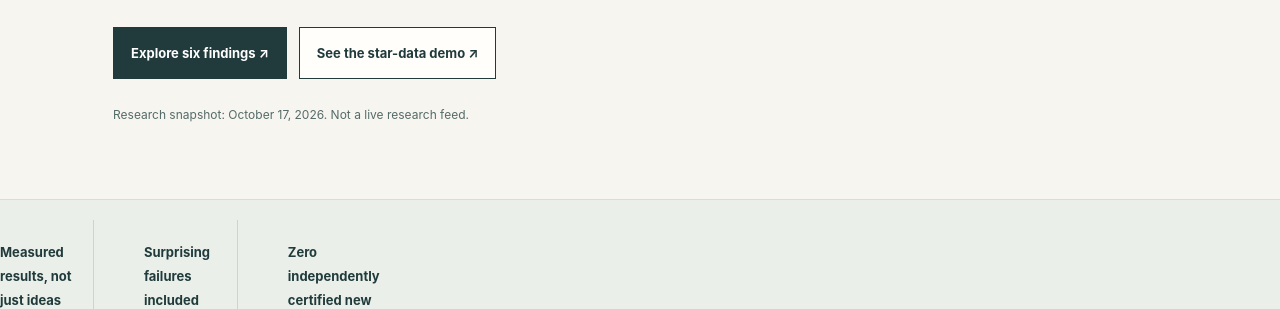
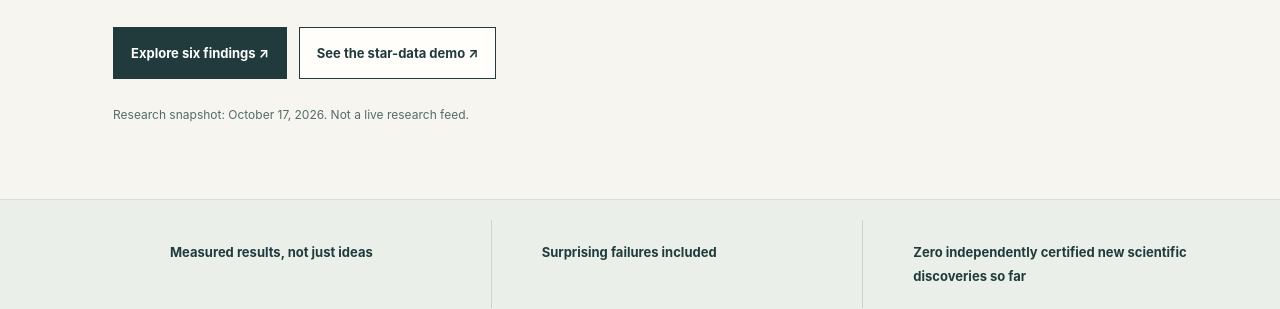
Before and after one commit to neconeco0306/polymath-public-site, a plain HTML site: page en.html in a window 1280 px wide. Shown: the part 491-800 px from the top of the page. Drawn offline with Linux system fonts and the light colour scheme.

Commit message:
Fix full-width three-column keyline and mobile collapse

```diff
--- a/en.html
+++ b/en.html
@@ -23,7 +23,7 @@
 nav{display:flex;align-items:center;gap:22px;flex-wrap:wrap}nav a{font-size:12px;text-decoration:none;font-weight:680}.lang{display:flex;gap:0;border:1px solid #a5b7ae;border-radius:3px;overflow:hidden}.lang a{padding:5px 11px}.lang a[aria-current=page]{background:var(--ink);color:white}
 .hero{padding:91px 0 72px}.eyebrow{font-size:11px;font-weight:780;letter-spacing:.14em;text-transform:uppercase;color:var(--rust)}h1,h2,h3{margin:0}h1{max-width:960px;font:500 clamp(42px,6.2vw,83px)/1.23 Georgia,"Yu Mincho",serif;letter-spacing:-.065em;margin:20px 0 24px}h1 em{font-style:normal;color:var(--green)}
 .hero .lead{font-size:17px;color:#3f5857;max-width:800px;margin:0 0 30px}.actions{display:flex;gap:12px;flex-wrap:wrap}.action{display:inline-flex;align-items:center;gap:12px;text-decoration:none;padding:13px 17px;border:1px solid var(--ink);font-size:13px;font-weight:700;background:var(--white)}.action.main{background:var(--ink);color:white}.action:hover{background:var(--green);color:white;border-color:var(--green)}
-.snapshot{color:var(--muted);font-size:12px;margin:25px 0 0}.keyline{display:grid;grid-template-columns:repeat(3,1fr);gap:0;border-block:1px solid var(--line);background:#eaf0e9}.keyline div{padding:20px 15px 20px 0;font-size:13px;font-weight:680;border-right:1px solid #cad6cc;margin-right:30px}.keyline div:last-child{border:0;margin-right:0}
+.snapshot{color:var(--muted);font-size:12px;margin:25px 0 0} .keyline{border-block:1px solid var(--line);background:#eaf0e9}.keyline div{padding:20px 15px 20px 0;font-size:13px;font-weight:680;border-right:1px solid #cad6cc;margin-right:30px}.keyline div:last-child{border:0;margin-right:0}
 section.block{padding:84px 0}.section-title{border-bottom:1px solid var(--ink);padding-bottom:21px;margin-bottom:15px}.section-title h2{font:500 clamp(31px,4vw,49px)/1.25 Georgia,"Yu Mincho",serif;letter-spacing:-.04em;margin:12px 0}.section-title p{max-width:820px;color:var(--muted);font-size:14px;margin:0}
 .finding{display:grid;grid-template-columns:86px minmax(0,1fr) 205px;gap:25px;padding:34px 0 39px;border-bottom:1px solid var(--line)}.finding-rail{padding-top:6px}.count{display:block;font:400 36px/1 Georgia,serif;color:var(--rust)}.code{display:block;font-size:10px;color:var(--muted);line-height:1.4;margin-top:12px;letter-spacing:.03em}
 .finding h3{font-size:clamp(20px,2.7vw,29px);letter-spacing:-.035em;line-height:1.45;font-weight:700}.finding .lede{margin:11px 0 24px;color:#3f5656;font-size:14px}.readings{display:grid;grid-template-columns:1fr 1fr;gap:22px}.readings>div{border-top:2px solid #9dbab0;padding:12px 0}.data-label{font-weight:760;font-size:11px;color:var(--green)}.readings p{font-size:13px;color:#465e5d;line-height:1.8;margin:7px 0}
```
